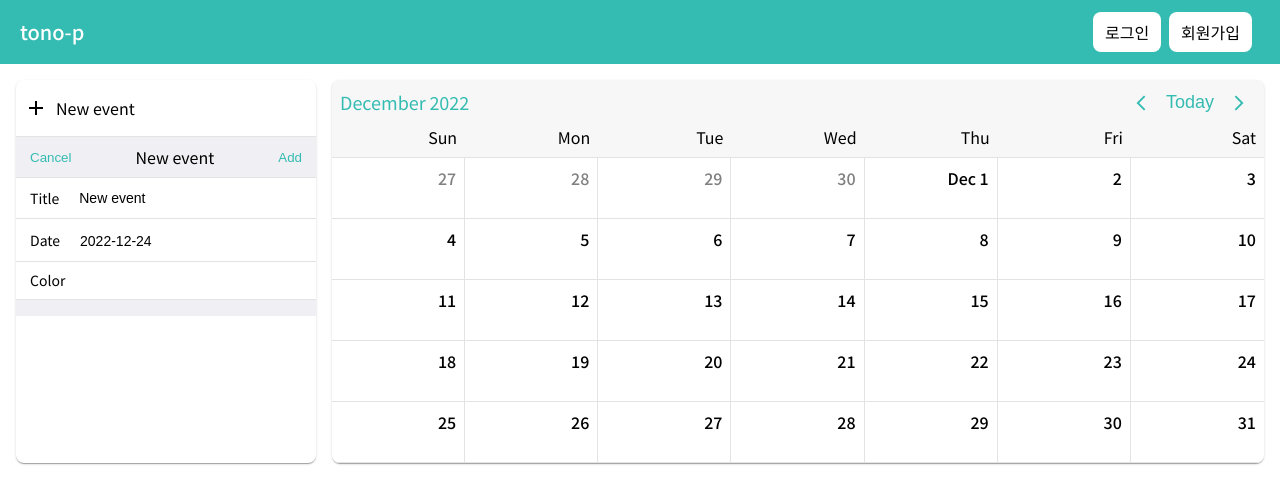
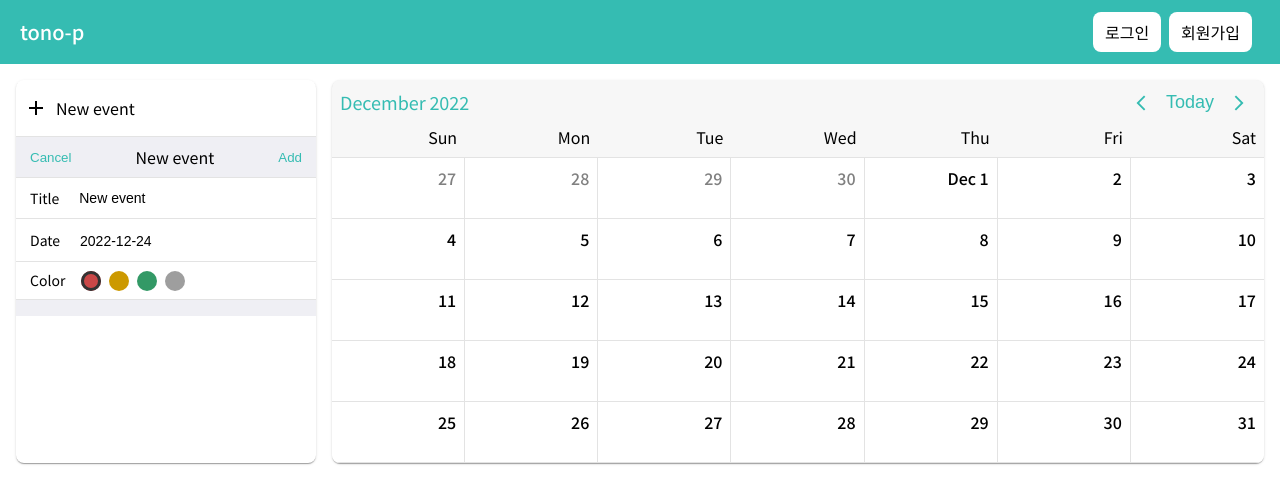
Before and after one commit to jmeno1011/tono-p, a Next.js app: page /calendar in a window 1280 px wide. Both pictures are taken after a click on the element "New event". Shown: the top 504 px of the page. Built offline with nearby package versions, Linux system fonts and the light colour scheme.

Commit message:
edit new-event-ui

```diff
--- a/src/componets/calendar/ScheduleForm.jsx
+++ b/src/componets/calendar/ScheduleForm.jsx
@@ -44,37 +44,61 @@ const Row = styled.div`
         flex: 1;
     }
 `
-const DateBox = styled.div`
-    padding: 8px 14px;
-    display: flex;
-    align-items: center;
-    background-color: #fff;
-    h5{
+const RadioColor = styled.label`
+    display: block;
+    height: 1.25rem;
+    width: 1.25rem;
+    position: relative;
+    background-color: ${(props) => props.color};
     margin-right: 8px;
+    border-radius: 50%;
+    cursor: pointer;
+    input{
+        position: absolute;
+        opacity: 0;
+        height: 0;
+        width: 0;
     }
-
+    span{
+        position: absolute;
+        top: 0;
+        left: 0;
+        height: 1.25rem;
+        width: 1.25rem;
+        background-color: transparent;
+        border-radius: 50%;
+    }
+    & input:checked ~span{
+        /* border: 3px solid #2196F3; */
+        border: 3px solid #333;
+    }
 `
-const ScheduleForm = ({open, setOpen}) => {
+const ScheduleForm = ({ open, setOpen }) => {
     const [title, setTitle] = useState("New event");
     const [startDate, setStartDate] = useState(new Date());
-    const saveSchedule = (e)=>{
-        e.preventDefault()
+    const [color, setColor] = useState("#ca4747");
+
+    const saveSchedule = (e) => {
+        e.preventDefault();
         const data = {
             title,
+            startDate,
+            color
         }
         console.log(data);
         setTitle("")
     }
+
     return (
         <ScheduleFormBlock onSubmit={saveSchedule}>
             <ScheduleFormHeader>
-            <button onClick={()=>setOpen(!open)}>Cancel</button>
+                <button type='button' onClick={() => setOpen(!open)}>Cancel</button>
                 <h4>New event</h4>
-            <button>Add</button>
+                <button type='submit'>Add</button>
             </ScheduleFormHeader>
             <Row>
                 <h5>Title</h5>
-            <input type={"text"} value={title} onChange={e=>setTitle(e.target.value)} />
+                <input type={"text"} value={title} onChange={e => setTitle(e.target.value)} />
             </Row>
 
             <Row>
@@ -83,7 +107,42 @@ const ScheduleForm = ({open, setOpen}) => {
             </Row>
             <Row>
                 <h5>Color</h5>
-
+                <RadioColor color="#ca4747">
+                    <input
+                        type="radio"
+                        name="color"
+                        value="#ca4747"
+                        checked={color !== undefined ? color === "#ca4747" : undefined}
+                        onChange={e => setColor(e.target.value)} />
+                    <span></span>
+                </RadioColor>
+                <RadioColor color="#cc9900">
+                    <input
+                        type="radio"
+                        name="color"
+                        value="#cc9900"
+                        checked={color !== undefined ? color === "#cc9900" : undefined}
+                        onChange={e => setColor(e.target.value)} />
+                    <span></span>
+                </RadioColor>
+                <RadioColor color="#339966">
+                    <input
+                        type="radio"
+                        name="color"
+                        value="#339966"
+                        checked={color !== undefined ? color === "#339966" : undefined}
+                        onChange={e => setColor(e.target.value)} />
+                    <span></span>
+                </RadioColor>
+                <RadioColor color="#9e9e9e">
+                    <input
+                        type="radio"
+                        name="color"
+                        value="#9e9e9e"
+                        checked={color !== undefined ? color === "#9e9e9e" : undefined}
+                        onChange={e => setColor(e.target.value)} />
+                    <span></span>
+                </RadioColor>
             </Row>
         </ScheduleFormBlock>
     )
```
Also changed, not shown: src/componets/calendar/reference-image/스크린샷 2022-12-28 오전 10.34.37.png (renamed from src/componets/calendar/reference-image/reference-calendar-1.png). Lines whose indentation alone changed are shown as unchanged.
